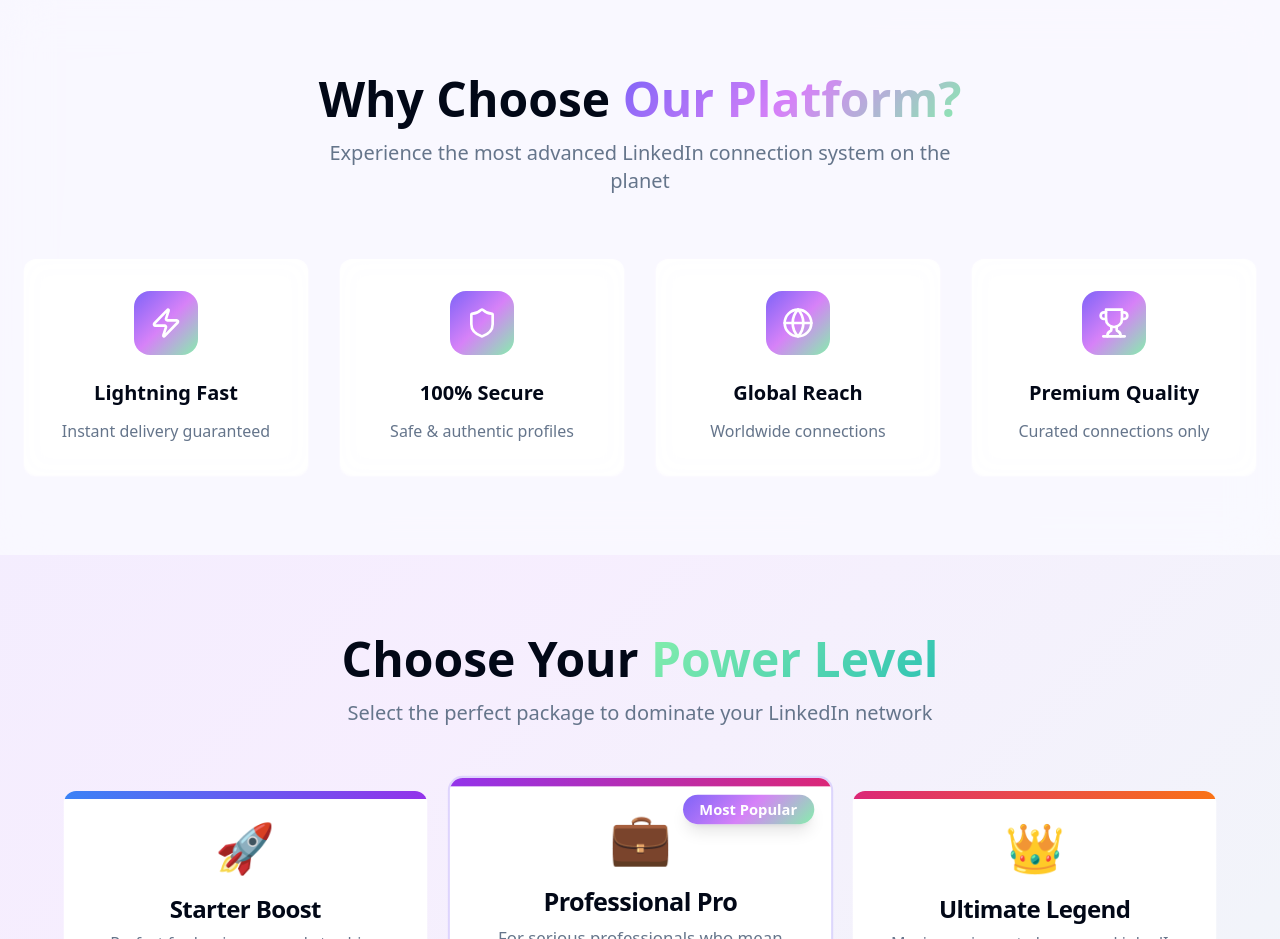
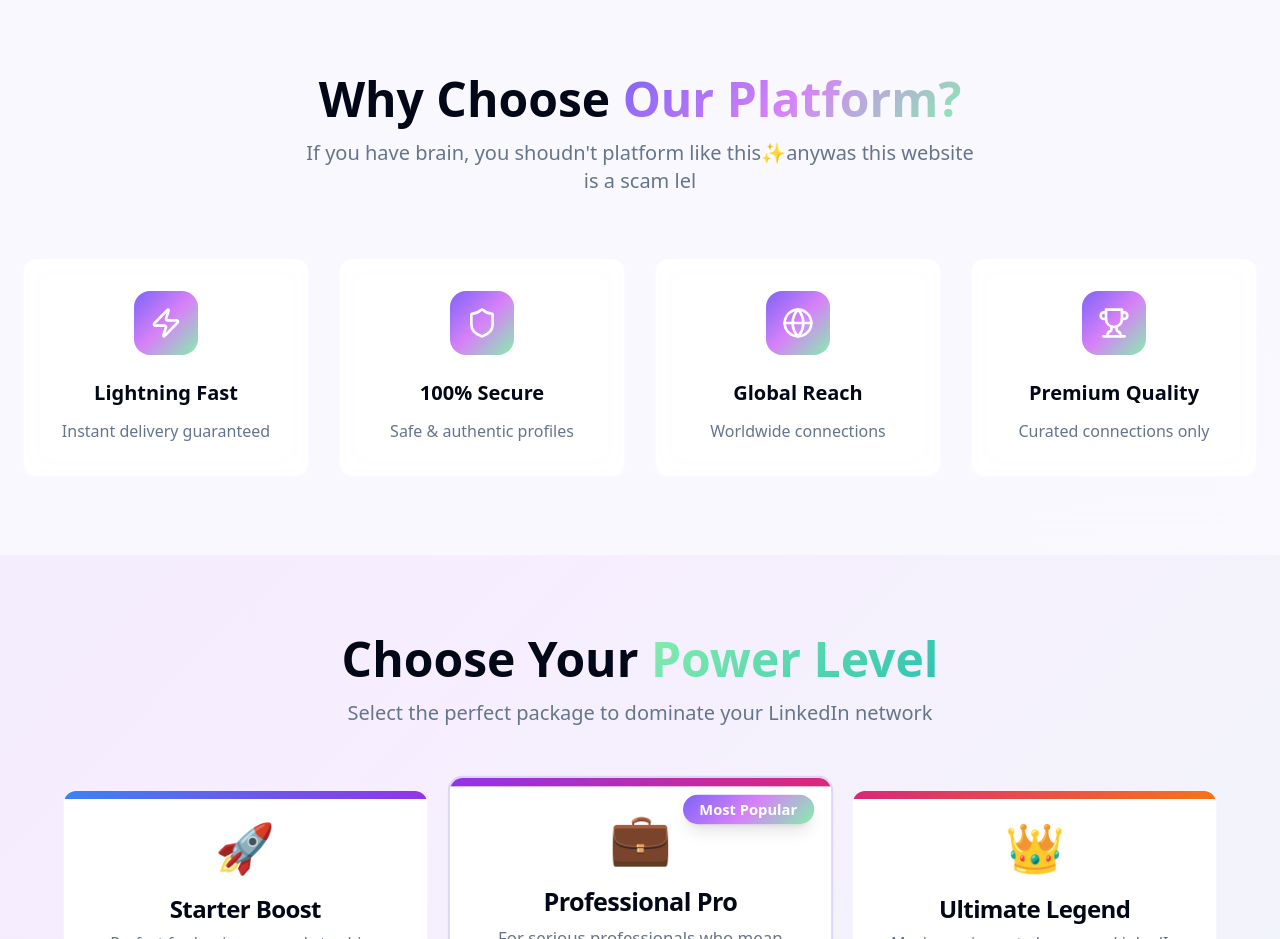
Before and after one commit to nandha-star/link-boost-flex, a React (Vite) app: page / in a window 1280 px wide. Shown: the part 820-1759 px from the top of the page. Built offline with nearby package versions, Linux system fonts and the light colour scheme.

Commit message:
Update Index.tsx

```diff
--- a/src/pages/Index.tsx
+++ b/src/pages/Index.tsx
@@ -221,7 +221,7 @@ const Index = () => {
                 Why Choose <span className="bg-gradient-primary bg-clip-text text-transparent">Our Platform?</span>
               </h2>
               <p className="text-xl text-muted-foreground max-w-2xl mx-auto">
-                Experience the most advanced LinkedIn connection system on the planet
+               If you have brain, you shoudn't platform like this✨anywas this website is a scam lel
               </p>
             </div>
 
```
